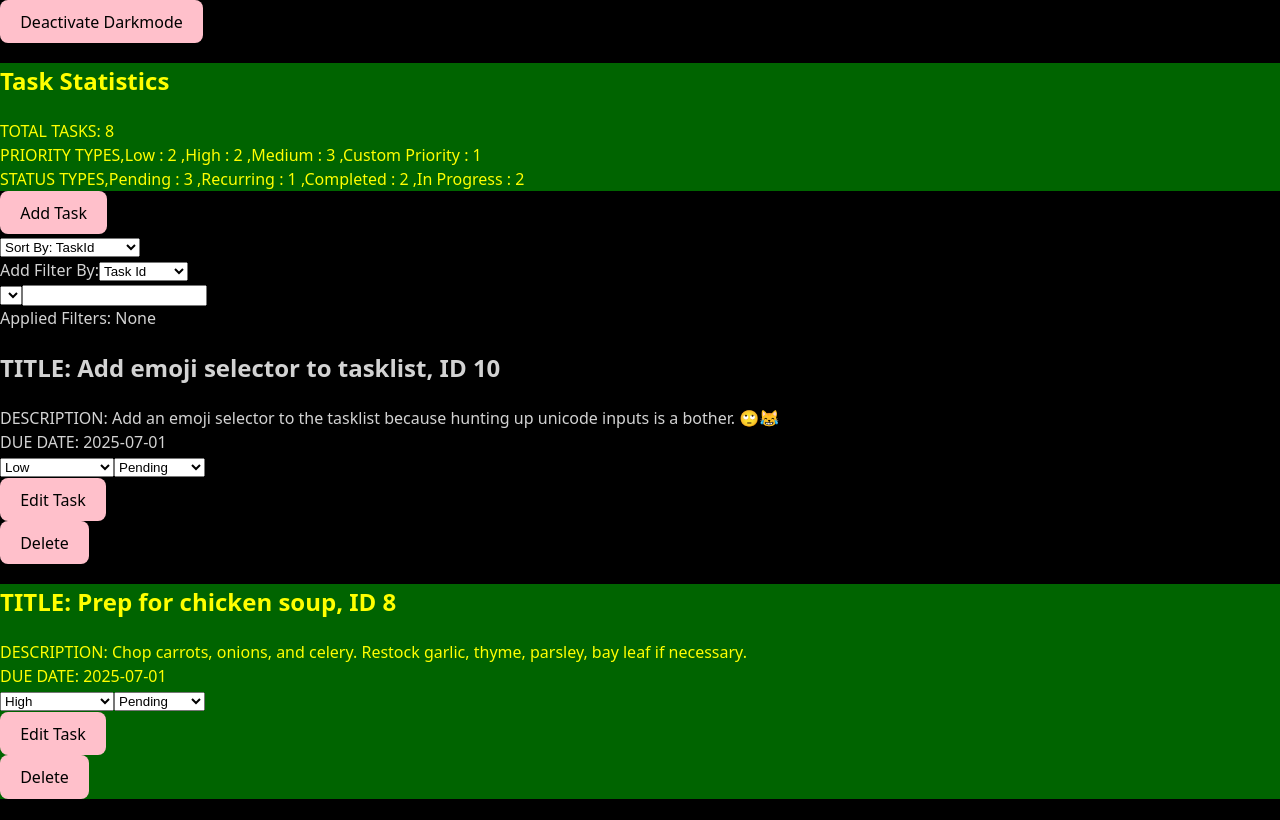
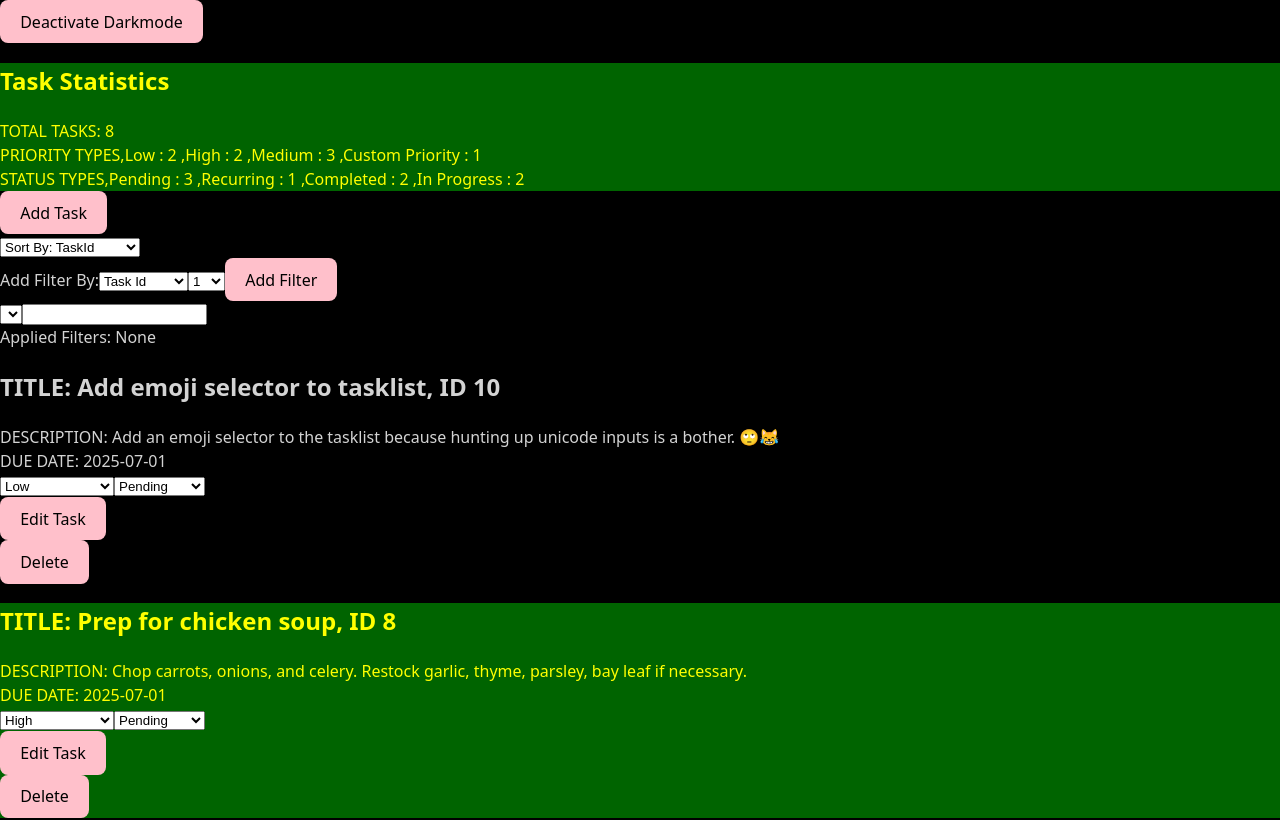
Before and after one commit to aardvarkpepper/2025-07-28-SBA, a React (Vite) app: page / in a window 1280 px wide. Shown: the top 820 px of the page. Built offline with nearby package versions, Linux system fonts and the light colour scheme.

Commit message:
Push while internet working.  In process adding filters.

```diff
--- a/src/components/Filters/FilterContainer.tsx
+++ b/src/components/Filters/FilterContainer.tsx
@@ -1,5 +1,6 @@
 import type { FilterContainerProps } from '../../types';
-import { snakeCaseToRegularCase } from '../../utils/taskUtils';
+import { aggregateTypesAndCounts, camelCaseToRegularCase, regularCaseToCamelCase } from '../../utils/taskUtils';
+import { useState } from 'react';
 
 // export interface FilterContainerProps {
 //   tasks: Task[];
@@ -9,13 +10,43 @@ import { snakeCaseToRegularCase } from '../../utils/taskUtils';
 // }
 
 export const FilterContainer = ({ tasks, filters, onAddFilter, onRemoveFilter }) => {
+  let defaultFilterValueArray: any[] = [];
+  let defaultFilterValue = null;
+  if (tasks.length > 0) {
+    defaultFilterValueArray = Object.entries(aggregateTypesAndCounts(tasks, 'taskId')).map(element => element[0]);
+    // console.log(`Populating with ${defaultFilterValueArray}`);
+    defaultFilterValue = defaultFilterValueArray[0];
+  }
+
+  const [filterType, setFilterType] = useState('taskId');
+  const [filterValueArray, setFilterValueArray] = useState(defaultFilterValueArray);
+  const [filterValue, setFilterValue] = useState(defaultFilterValue)
+
+  const handleChangeFilterType = (event: any) => {
+    setFilterType(prev => {
+      const newArray = Object.entries(aggregateTypesAndCounts(tasks, regularCaseToCamelCase(event.target.value))).map(element => element[0]);
+      //console.log(`filterContainer, ${newArray}, ${newArray.length}`);
+      console.log(`hCFT, populating value options with ${newArray}`)
+      setFilterValueArray(newArray);
+      //console.log(`filterContainer2 setting filter type to ${regularCaseToCamelCase(event.target.value)}`);
+      return event.target.value;
+    });
+  }
+
+  const handleChangeFilterValue = (event: any) => {
+
+  }
 
   return (
     <div>
       <div>Add Filter By:
+        <select onChange={(event) => handleChangeFilterType(event)}>
+          {tasks.length > 0 ? Object.keys(tasks[0]).map(keyOfTask => <option key={`filterkey-${keyOfTask}`}>{camelCaseToRegularCase(keyOfTask)}</option>) : null}
+        </select>
         <select>
-          {tasks.length > 0 ? Object.keys(tasks[0]).map(keyOfTask => <option key={`filter-${keyOfTask}`}>{snakeCaseToRegularCase(keyOfTask)}</option>) : null}
+          {tasks.length > 0 ? filterValueArray.map(valueOfTask => <option key={`filtervalue-${valueOfTask}`}>{valueOfTask}</option>) : null}
         </select>
+        <button>Add Filter</button>
         <div>
           <select></select>
           <input type='text'></input>
--- a/src/utils/taskUtils.ts
+++ b/src/utils/taskUtils.ts
@@ -146,7 +146,7 @@ export const aggregateTypesAndCounts = (arrayOfObjects: object[], key: string) =
   return returnObject;
 }
 
-export const snakeCaseToRegularCase = (stringInput: string) => {
+export const camelCaseToRegularCase = (stringInput: string) => {
   if (!stringInput.length) {
     return "";
   }
@@ -165,3 +165,24 @@ export const snakeCaseToRegularCase = (stringInput: string) => {
   regularCaseWords.push(lastWord);
   return regularCaseWords.join(" ");
 }
+
+export const regularCaseToCamelCase = (stringInput: string) => {
+    if (!stringInput.length) {
+    return "";
+  }
+  const snakeCaseWords: string[] = [];
+  let newWordJoinThis: string[] = [stringInput[0].toLowerCase()];
+  for (let i = 1; i < stringInput.length; i++) {
+    if (stringInput[i] === " ") continue;
+    if (stringInput[i] === stringInput[i].toUpperCase()) {
+      const newWord = newWordJoinThis.join("");
+      snakeCaseWords.push(newWord);
+      newWordJoinThis = [stringInput[i]];
+    } else {
+      newWordJoinThis.push(stringInput[i]);
+    }
+  }
+  const lastWord = newWordJoinThis.join("");
+  snakeCaseWords.push(lastWord);
+  return snakeCaseWords.join("");
+}
```
